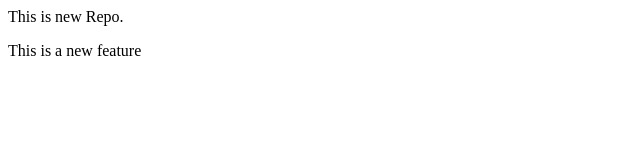
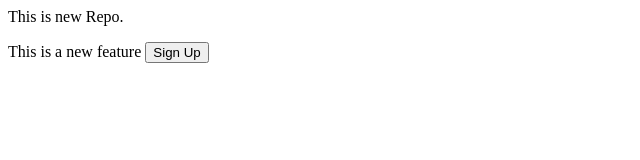
Before and after one commit to ashu08x/LocalRepo, a plain HTML site: page LocalRepo/index.html in a window 1280 px wide. Shown: the whole page, without its empty margins (0-640 px from the left). Drawn offline with Linux system fonts and the light colour scheme.

Commit message:
Added sign up button

```diff
--- a/LocalRepo/index.html
+++ b/LocalRepo/index.html
@@ -1,2 +1,2 @@
 <p> This is new Repo.</p>
-<p>This is a new feature</p>
+<p>This is a new feature <button>Sign Up</button></p>
```
